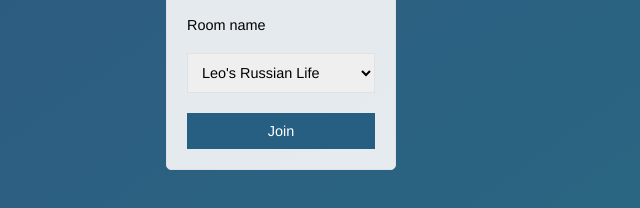
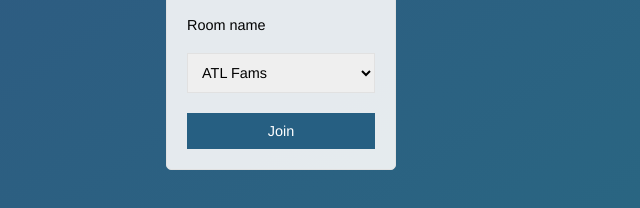
Before and after one commit to hcheng628/WeChat-nodejs, a website: page public/index.html in a window 1280 px wide. Shown: the part 370-578 px from the top of the page, 359-999 px from the left. Drawn offline with Linux system fonts and the light colour scheme.

Commit message:
update label

```diff
--- a/public/index.html
+++ b/public/index.html
@@ -25,7 +25,7 @@
               -->
 
               <select name="room_name">
-                <option value="Leo">Leo's Russian Life</option>
+                <option value="Leo">ATL Fams</option>
                 <option value="Food">Food</option>
                 <option value="Music">Music</option>
                 <option value="Art">Art</option>
```
